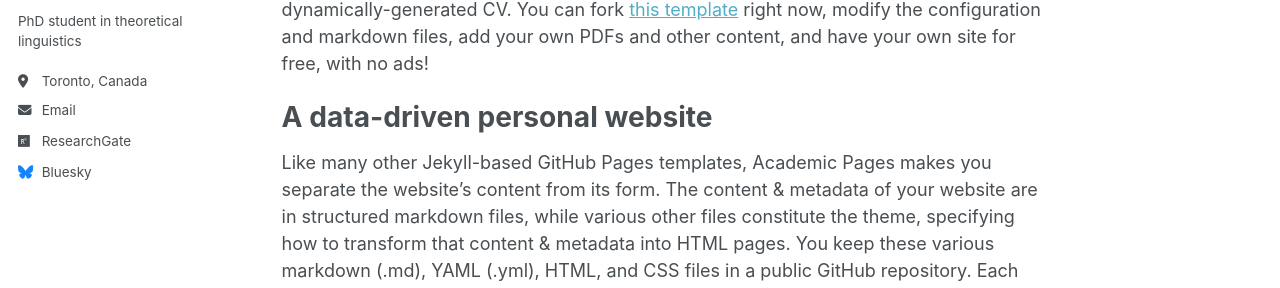
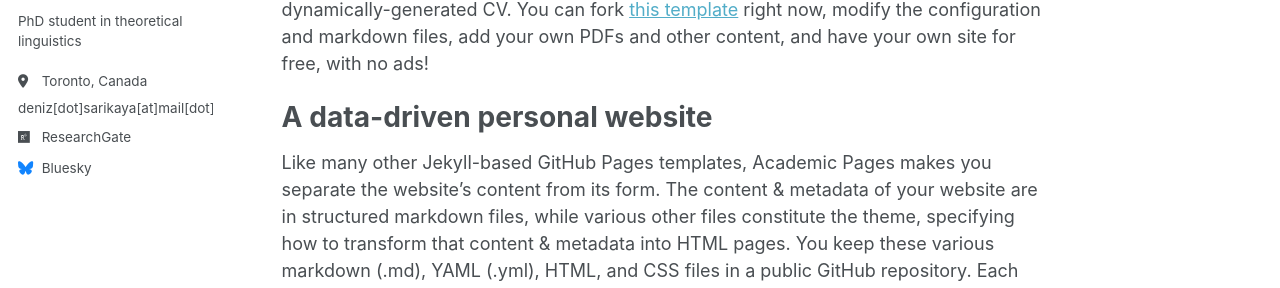
Before and after one commit to adenizsarikaya/adenizsarikaya, a Jekyll site: the page built from _pages/about.md, in a window 1280 px wide. Shown: the part 335-623 px from the top of the page. Built offline with Jekyll 4.4.1, drawn with Linux system fonts in a browser that asks for light colours.

Commit message:
Update author-profile.html

```diff
--- a/_includes/author-profile.html
+++ b/_includes/author-profile.html
@@ -33,9 +33,10 @@
       {% if author.uri %}
         <li><a href="{{ author.uri }}"><i class="fas fa-fw fa-link icon-pad-right" aria-hidden="true"></i>{{ site.data.ui-text[site.locale].website_label | default: "Website" }}</a></li>
       {% endif %}
-      {% if author.email %}
-        <li><a href="mailto:{{ author.email }}"><i class="fas fa-fw fa-envelope icon-pad-right" aria-hidden="true"></i>{{ site.data.ui-text[site.locale].email_label | default: "Email" }}</a></li>
+      {% if site.author.email %}
+        <li>{{ site.author.email }}</li>
       {% endif %}
+
 
       <!-- Font Awesome and Academicons icons / Academic websites -->
       {% if author.academia %}
```
